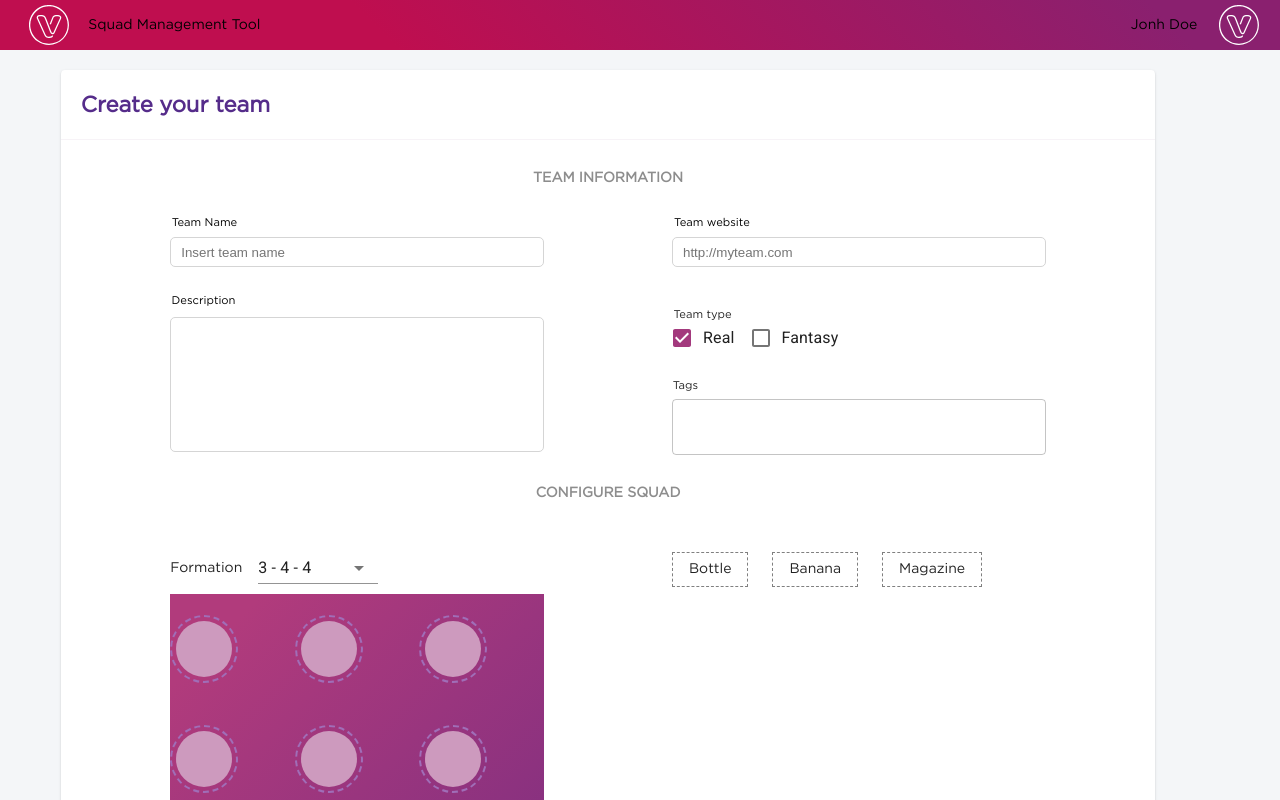
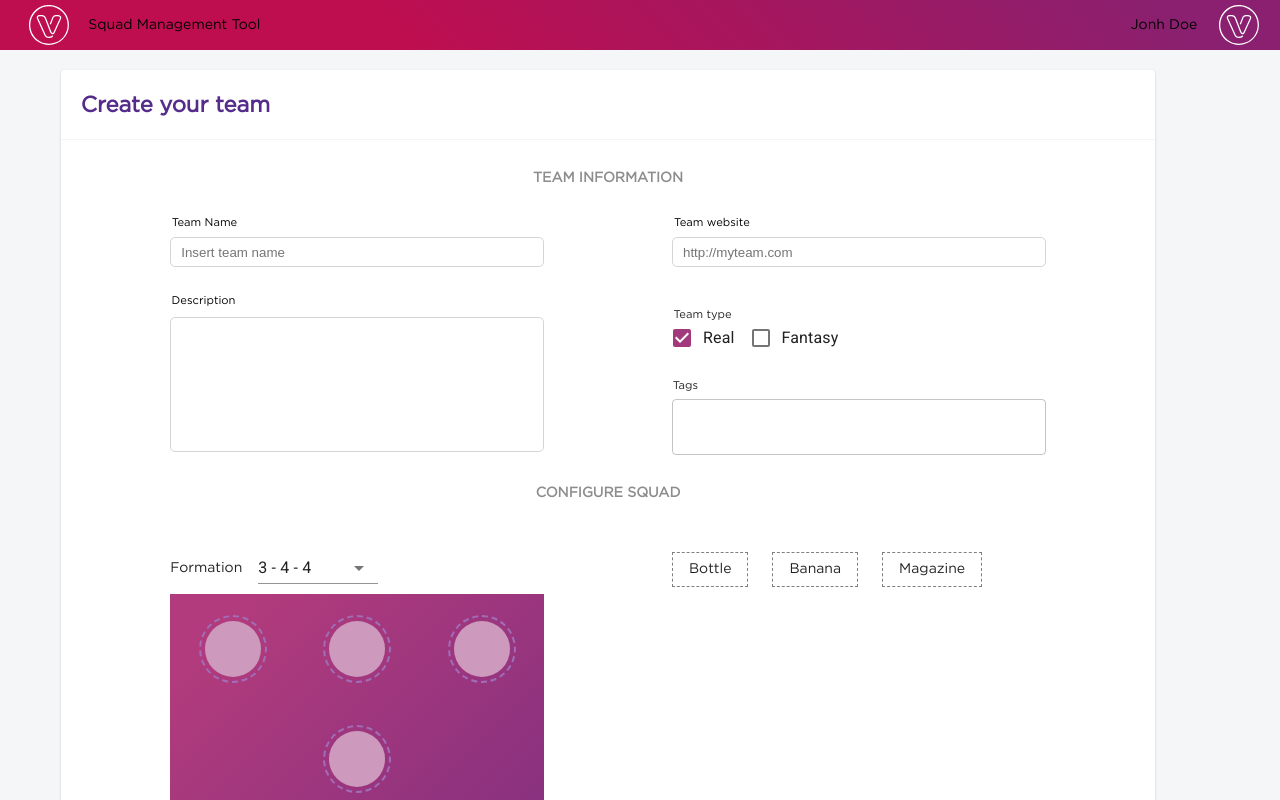
Before and after one commit to santanalc/Squad-Management, a React (Create React App) app in the folder squad-management-app/: page /edit/1 in a window 1280 px wide. Shown: the top 800 px of the page. Built offline with nearby package versions, Linux system fonts and the light colour scheme.

Commit message:
feat: Fazendo o campo dinâmico

```diff
--- a/squad-management-app/src/components/Draggle/TeamContainer.tsx
+++ b/squad-management-app/src/components/Draggle/TeamContainer.tsx
@@ -1,12 +1,12 @@
 /** @jsx jsx */
-import { jsx } from "@emotion/core";
-import { useState, useCallback } from "react";
+import { css, jsx } from "@emotion/core";
+import { useState, useCallback, useEffect } from "react";
 import { Box } from "./Box";
 import update from "immutability-helper";
 import { Dustbin } from "./Dustibin";
 import { DndProvider } from "react-dnd";
 import { HTML5Backend } from "react-dnd-html5-backend";
-import { Area, Container, selectText } from "./styles";
+import { Area, Container, GridDustibin, selectText } from "./styles";
 import {
   createStyles,
   FormControl,
@@ -15,6 +15,7 @@ import {
   NativeSelect,
   Theme,
 } from "@material-ui/core";
+import { getArea, getGridDustibin } from "./dinamicArea";
 
 const useStyles = makeStyles((theme: Theme) =>
   createStyles({
@@ -53,11 +54,10 @@ export interface ContainerState {
 export const TeamContainer: React.FC = () => {
   const classes = useStyles();
   const [formation, setFormation] = useState<{
-    value: string | number;
+    value: any;
     name: string;
   }>({ value: 0, name: "3 - 4 - 3" });
   const [dustbins, setDustbins] = useState<DustbinState[]>([
-    { id: 0, accepts: ["player"], lastDroppedItem: null },
     { id: 1, accepts: ["player"], lastDroppedItem: null },
     { id: 2, accepts: ["player"], lastDroppedItem: null },
     { id: 3, accepts: ["player"], lastDroppedItem: null },
@@ -144,15 +144,17 @@ export const TeamContainer: React.FC = () => {
               </NativeSelect>
             </FormControl>
           </div>
-
-          <Area>
-            {dustbins.map(({ accepts, lastDroppedItem }, index) => (
+          {console.log(formation.value)}
+          <Area css={getArea(parseInt(formation.value))}>
+            {dustbins.map(({ accepts, lastDroppedItem, id }, index) => (
+              <GridDustibin key={id} css={getGridDustibin(id)}>
                 <Dustbin
                   accept={accepts}
                   lastDroppedItem={lastDroppedItem}
                   onDrop={(item) => handleDrop(index, item)}
                   key={index}
                 />
+              </GridDustibin>
             ))}
           </Area>
         </div>
--- /dev/null
+++ b/squad-management-app/src/components/Draggle/dinamicArea.ts
@@ -0,0 +1,185 @@
+import { css } from "@emotion/core";
+
+export function getGridDustibin(value: number) {
+  switch (value) {
+    case 1:
+      return css`
+        grid-area: c1;
+      `;
+
+    case 2:
+      return css`
+        grid-area: c2;
+      `;
+
+    case 3:
+      return css`
+        grid-area: c3;
+      `;
+
+    case 4:
+      return css`
+        grid-area: c4;
+      `;
+
+    case 5:
+      return css`
+        grid-area: c5;
+      `;
+
+    case 6:
+      return css`
+        grid-area: c6;
+      `;
+
+    case 7:
+      return css`
+        grid-area: c7;
+      `;
+
+    case 8:
+      return css`
+        grid-area: c8;
+      `;
+
+    case 9:
+      return css`
+        grid-area: c9;
+      `;
+
+    case 10:
+      return css`
+        grid-area: c10;
+      `;
+    case 11:
+      return css`
+        grid-area: c11;
+      `;
+
+    default:
+      return css``;
+  }
+}
+
+export function getArea(value: number) {
+  switch (value) {
+    case 0: //3 - 4 -3
+      return css`
+        grid-template-areas:
+          "c1 c2 c3"
+          ". c4 ."
+          "c5 c6 c7"
+          "c8 c9 c10"
+          ". c11 .";
+      `;
+    case 1: //3 - 2 - 2 - 3
+      return css`
+        grid-template-areas:
+          "c1 c2 c3"
+          "c4 . c5"
+          "c6 . c7"
+          "c8 c9 c10"
+          ". c11 .";
+      `;
+
+    case 2: // 3 - 2 - 3 - (1 " 2) Está pedindo 1, mas não completa.
+      return css`
+        grid-template-areas:
+          "c1 c2 c3"
+          "c4 . c5"
+          "c6 c7 c8"
+          "c9  . c10"
+          ". c11 .";
+      `;
+
+    case 3: //3 - 4 -3
+      return css`
+        grid-template-areas:
+          "c1 c2 c3"
+          ". c4 ."
+          "c5 c6 c7"
+          "c8 c9 c10"
+          ". c11 .";
+      `;
+
+    case 4: // 3 - 5 - 2
+      return css`
+        grid-template-areas:
+          "c1 c2 c3"
+          "c4 . c5"
+          "c6 c7 c8"
+          "c9 . c10"
+          ". c11 .";
+      `;
+
+    case 5: // 4 - 2 - 3 - 1
+      return css`
+        grid-template-areas:
+          "c1 c2 c3"
+          ". c4 ."
+          "c5 c6 c7"
+          "c8 c9 c10"
+          ". c11 .";
+      `;
+
+    case 6: // 4 - 3 - 1 - 1
+      return css`
+        grid-template-areas:
+          "c1 c2 c3"
+          ". c4 ."
+          "c5 c6 c7"
+          "c8 c9 c10"
+          ". c11 .";
+      `;
+
+    case 7: // 4 - 3 - 2
+      return css`
+        grid-template-areas:
+          "c1 c2 c3"
+          ". c4 ."
+          "c5 c6 c7"
+          "c8 c9 c10"
+          ". c11 .";
+      `;
+
+    case 8: //4 - 4 - 2
+      return css`
+        grid-template-areas:
+          "c1 c2 c3"
+          ". c4 ."
+          "c5 c6 c7"
+          "c8 c9 c10"
+          ". c11 .";
+      `;
+
+    case 9: //4 - 5 - 1
+      return css`
+        grid-template-areas:
+          "c1 c2 c3"
+          ". c4 ."
+          "c5 c6 c7"
+          "c8 c9 c10"
+          ". c11 .";
+      `;
+
+    case 10: //5 - 4 -1
+      return css`
+        grid-template-areas:
+          "c1 c2 c3"
+          ". c4 ."
+          "c5 c6 c7"
+          "c8 c9 c10"
+          ". c11 .";
+      `;
+
+    default:
+      return css`
+        grid-template-areas:
+          "c1 c2 c3"
+          ". c4 ."
+          "c5 c6 c7"
+          "c8 c9 c10"
+          ". c11 .";
+      `;
+  }
+}
--- a/squad-management-app/src/components/Draggle/styles.ts
+++ b/squad-management-app/src/components/Draggle/styles.ts
@@ -1,6 +1,7 @@
 import { css } from "@emotion/core";
 /** @jsx jsx */
 import styled from "@emotion/styled";
+import { getSourceMapRange } from "typescript";
 
 export const Container = styled.div`
   display: grid;
@@ -31,94 +32,16 @@ export const Area = styled.div`
   width: 100%;
   display: grid;
   align-items: center;
-  grid-template-areas:
-    "11 12 13"
-    "21 22 23"
-    "31 32 33"
-    "41 42 43"
-    "51 52 53";
-
   grid-template-columns: 1fr 1fr 1fr;
   grid-template-rows: 1fr 1fr 1fr 1fr 1fr;
 `;
 
 export const flexCenter = css`
-  display: center;
+  display: flex;
   justify-content: center;
   align-items: center;
 `;
 
-export const Grid11 = styled.div`
+export const GridDustibin = styled.div`
   ${flexCenter}
-  grid-area: 11;
 `;
-
-export const Grid12 = styled.div`
-  ${flexCenter}
-  grid-area: 12;
-`;
-
-export const Grid13 = styled.div`
-  ${flexCenter}
-  grid-area: 13;
-`;
-
-export const Grid21 = styled.div`
-  ${flexCenter}
-  grid-area: 21;
-`;
-
-export const Grid22 = styled.div`
-  ${flexCenter}
-  grid-area: 22;
-`;
-
-export const Grid23 = styled.div`
-  ${flexCenter}
-  grid-area: 23;
-`;
-
-export const Grid31 = styled.div`
-  ${flexCenter}
-  grid-area: 31;
-`;
-
-export const Grid32 = styled.div`
-  ${flexCenter}
-  grid-area: 32;
-`;
-
-export const Grid33 = styled.div`
-  ${flexCenter}
-  grid-area: 33;
-`;
-
-export const Grid41 = styled.div`
-  ${flexCenter}
-  grid-area: 41;
-`;
-
-export const Grid42 = styled.div`
-  ${flexCenter}
-  grid-area: 42;
-`;
-
-export const Grid43 = styled.div`
-  ${flexCenter}
-  grid-area: 43;
-`;
-
-export const Grid51 = styled.div`
-  ${flexCenter}
-  grid-area: 51;
-`;
-
-export const Grid52 = styled.div`
-  ${flexCenter}
-  grid-area: 52;
-`;
-
-export const Grid53 = styled.div`
-  ${flexCenter}
-  grid-area: 53;
-`;
```
Lines whose indentation alone changed are shown as unchanged.
